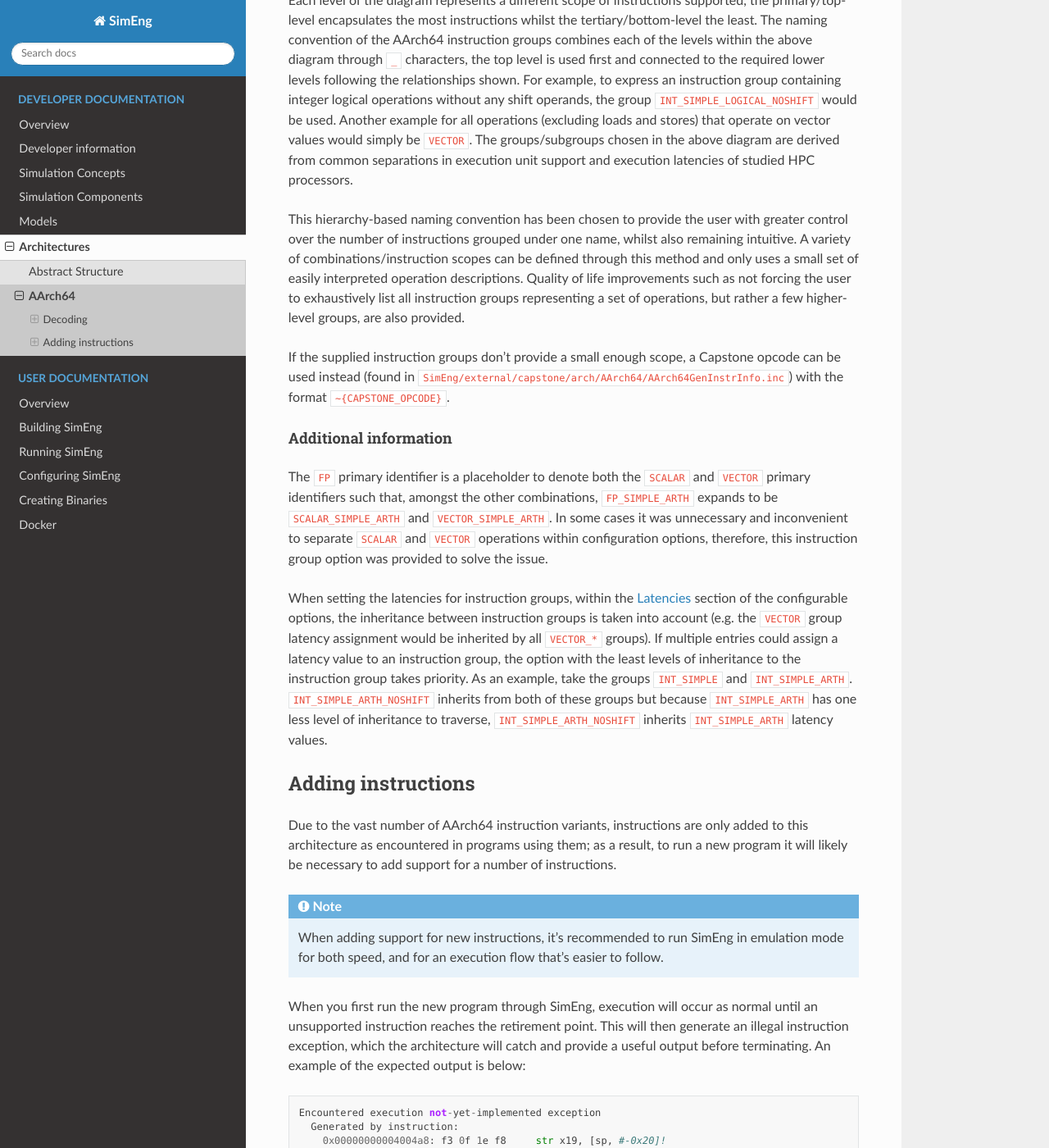
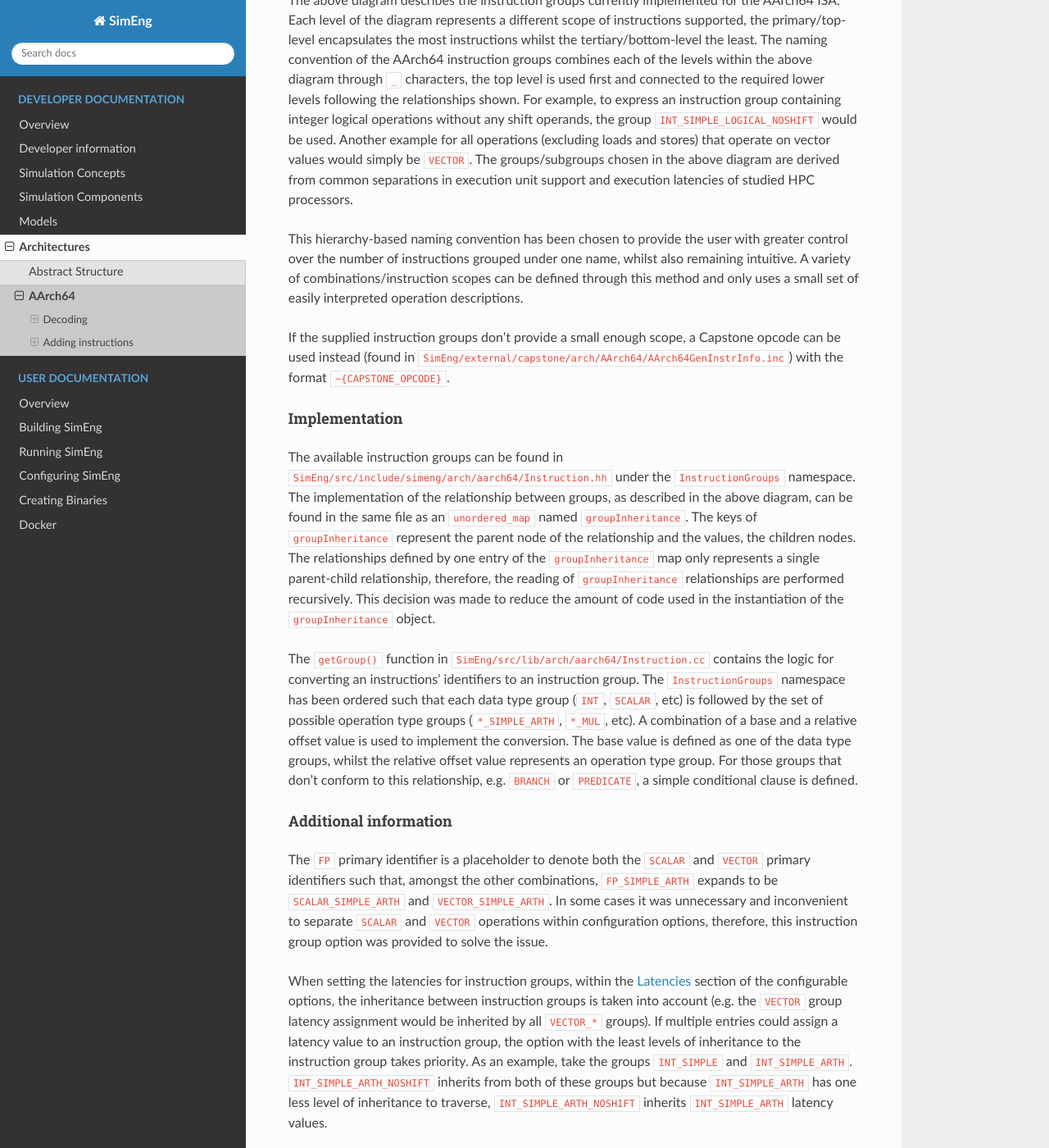
Before and after one commit to UoB-HPC/SimEng, a Sphinx documentation site: the page built from docs/sphinx/developer/arch/supported/aarch64.rst, in a window 1280 px wide and 1400 px high, scrolled down 1781 px. Shown: the whole window at 82% size. Built offline with Sphinx 7.4.7 and the Read the Docs theme 2.0.0, drawn with Linux system fonts in a browser that asks for light colours; pages that are not in the unit, such as notebooks, are missing from menus.

Commit message:
Updated documentation to better describe the implementation of the AArch64 instruction groups and on how to build SimEng

```diff
--- a/docs/sphinx/developer/arch/supported/aarch64.rst
+++ b/docs/sphinx/developer/arch/supported/aarch64.rst
@@ -39,9 +39,16 @@ Through a combination of the above identifiers, an instruction can be allocated
 
 The above diagram describes the instruction groups currently implemented for the AArch64 ISA. Each level of the diagram represents a different scope of instructions supported, the primary/top-level encapsulates the most instructions whilst the tertiary/bottom-level the least. The naming convention of the AArch64 instruction groups combines each of the levels within the above diagram through ``_`` characters, the top level is used first and connected to the required lower levels following the relationships shown. For example, to express an instruction group containing integer logical operations without any shift operands, the group ``INT_SIMPLE_LOGICAL_NOSHIFT`` would be used. Another example for all operations (excluding loads and stores) that operate on vector values would simply be ``VECTOR``. The groups/subgroups chosen in the above diagram are derived from common separations in execution unit support and execution latencies of studied HPC processors.
 
-This hierarchy-based naming convention has been chosen to provide the user with greater control over the number of instructions grouped under one name, whilst also remaining intuitive. A variety of combinations/instruction scopes can be defined through this method and only uses a small set of easily interpreted operation descriptions. Quality of life improvements such as not forcing the user to exhaustively list all instruction groups representing a set of operations, but rather a few higher-level groups, are also provided.
+This hierarchy-based naming convention has been chosen to provide the user with greater control over the number of instructions grouped under one name, whilst also remaining intuitive. A variety of combinations/instruction scopes can be defined through this method and only uses a small set of easily interpreted operation descriptions.
 
 If the supplied instruction groups don't provide a small enough scope, a Capstone opcode can be used instead (found in ``SimEng/external/capstone/arch/AArch64/AArch64GenInstrInfo.inc``) with the format ``~{CAPSTONE_OPCODE}``.
+
+Implementation
+''''''''''''''
+
+The available instruction groups can be found in ``SimEng/src/include/simeng/arch/aarch64/Instruction.hh`` under the ``InstructionGroups`` namespace. The implementation of the relationship between groups, as described in the above diagram, can be found in the same file as an ``unordered_map`` named ``groupInheritance``. The keys of ``groupInheritance`` represent the parent node of the relationship and the values, the children nodes. The relationships defined by one entry of the ``groupInheritance`` map only represents a single parent-child relationship, therefore, the reading of ``groupInheritance`` relationships are performed recursively. This decision was made to reduce the amount of code used in the instantiation of the ``groupInheritance`` object.
+
+The ``getGroup()`` function in ``SimEng/src/lib/arch/aarch64/Instruction.cc`` contains the logic for converting an instructions' identifiers to an instruction group. The ``InstructionGroups`` namespace has been ordered such that each data type group (``INT``, ``SCALAR``, etc) is followed by the set of possible operation type groups (``*_SIMPLE_ARTH``, ``*_MUL``, etc). A combination of a base and a relative offset value is used to implement the conversion. The base value is defined as one of the data type groups, whilst the relative offset value represents an operation type group. For those groups that don't conform to this relationship, e.g. ``BRANCH`` or ``PREDICATE``, a simple conditional clause is defined.
 
 Additional information
 ''''''''''''''''''''''
--- a/docs/sphinx/user/building_simeng.rst
+++ b/docs/sphinx/user/building_simeng.rst
@@ -9,13 +9,11 @@ Building SimEng requires CMake and a compiler that supports C++17.
 Building
 --------
 
-First obtain the source code using git:
-
-1.
+1. Obtain the source code using git:
 
 .. code-block:: text
 
-        git clone  https://github.com/UoB-HPC/SimEng.git
+        git clone https://github.com/UoB-HPC/SimEng.git
 
 
 2. Configure with CMake, specifying the path to your desired installation directory if necessary:
```
